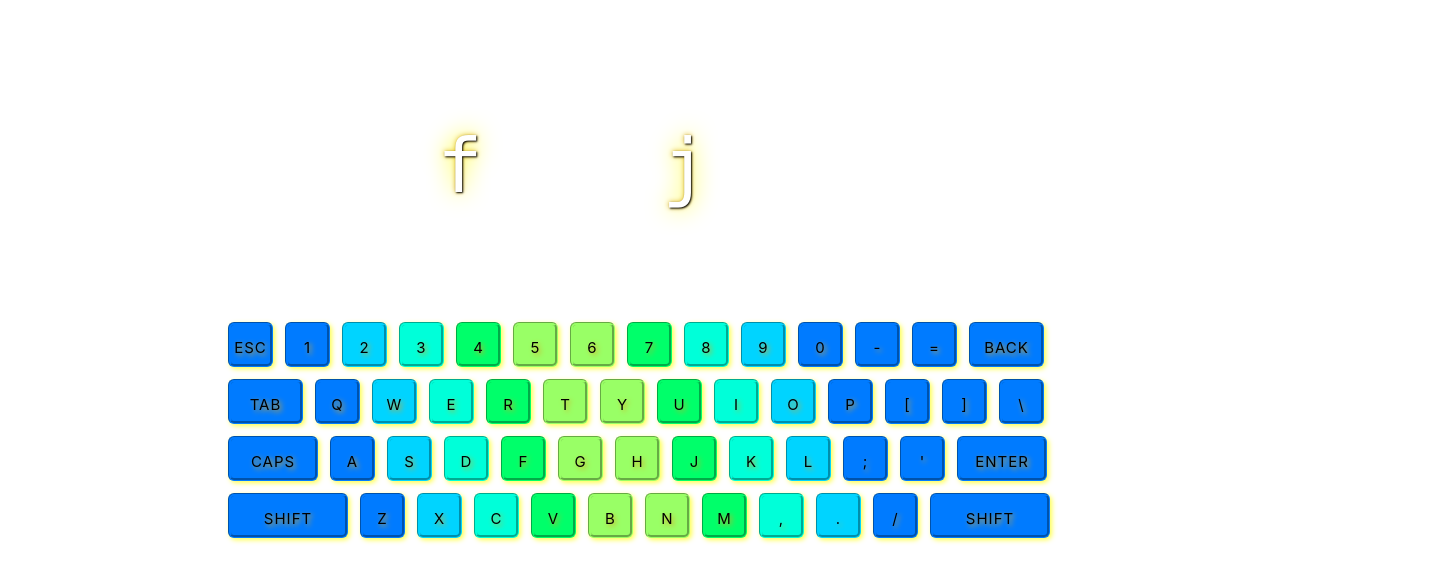
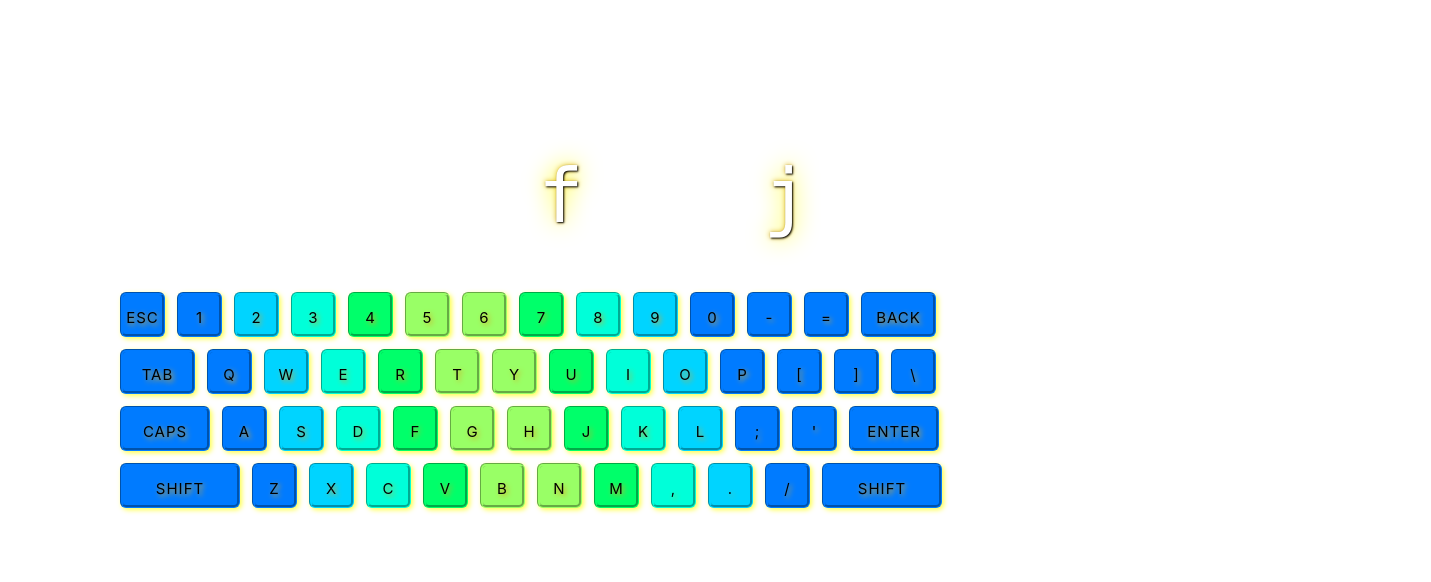
Before and after one commit to xypatel/Type-Blitz, a Vue app in the folder type-blitz/: page / in a window 1280 px wide. Shown: the top 582 px of the page, 1431 px wide, since content can reach past the window. Built offline with nearby package versions, Linux system fonts and the light colour scheme.

Commit message:
chore: adjust layout

```diff
--- a/type-blitz/src/App.vue
+++ b/type-blitz/src/App.vue
@@ -12,5 +12,8 @@ import PositionGame from "@/components/PositionGame.vue";
 </template>
 
 <style scoped>
-
+.keyboard {
+  position: relative;
+  right: 10em;
+}
 </style>
--- a/type-blitz/src/components/KeyboardDisplay.vue
+++ b/type-blitz/src/components/KeyboardDisplay.vue
@@ -160,7 +160,7 @@ body {
   display: flex;
   flex-direction: column;
   margin: auto;
-  padding-left: 10em;
+  //padding-left: 10em;
 }
 
 .row {
--- a/type-blitz/src/components/PositionGame.vue
+++ b/type-blitz/src/components/PositionGame.vue
@@ -125,18 +125,19 @@ export default {
   <div id="inputKeyDisplay">
     <p>{{ inputKey }}</p>
   </div>
+  <div class="result">
+    <p>{{keysEntered}}</p>
+    <h1 v-if="resultMatched">&#9989</h1>
+    <h1 v-else-if="!resultMatched && keysEntered.length > 0">&#10060</h1>
+  </div>
 
   <div class="aboveBoard">
     <div class="toType">
       <p v-for="(char, index) in keysToType" :key="char" id="{{ index }}" class="">{{ char }}</p>
     </div>
 
-    <div class="result">
-      <p>{{keysEntered}}</p>
-      <h1 v-if="resultMatched">&#9989</h1>
-      <h1 v-else-if="!resultMatched && keysEntered.length > 0">&#10060</h1>
-    </div>
   </div>
+
   <div id="inputString">
     <p>{{ inputString }}</p>
   </div>
@@ -165,9 +166,9 @@ export default {
   inline-size: 6em;
   height: 2em;
   letter-spacing: .5em;
-  position: relative;
-  top: 10em;
-  right: 17em;
+  position: absolute;
+  bottom: 1em;
+  left: 47%;
 }
 .toType{
   display: flex;
@@ -177,7 +178,7 @@ export default {
   font-family: Lucida Console, Courier, monospace;
   color: white;
   position: absolute;
-  right: 8em;
+  left: 1em;
   inline-size: 6em;
   height: fit-content;
   letter-spacing: 1em;
@@ -196,9 +197,9 @@ export default {
   color: white;
   inline-size: 6em;
   height: fit-content;
-  position: relative;
-  top: 5em;
-  left: 4em;
+  position: absolute;
+  right: 3em;
+  bottom: 1em;
 }
 
 .result p{
@@ -219,7 +220,7 @@ export default {
   font-size: 1em;
   color: white;
   position: absolute;
-  top: 3em;
+  top: 2em;
   left: 2em;
   height: fit-content;
 }
```
